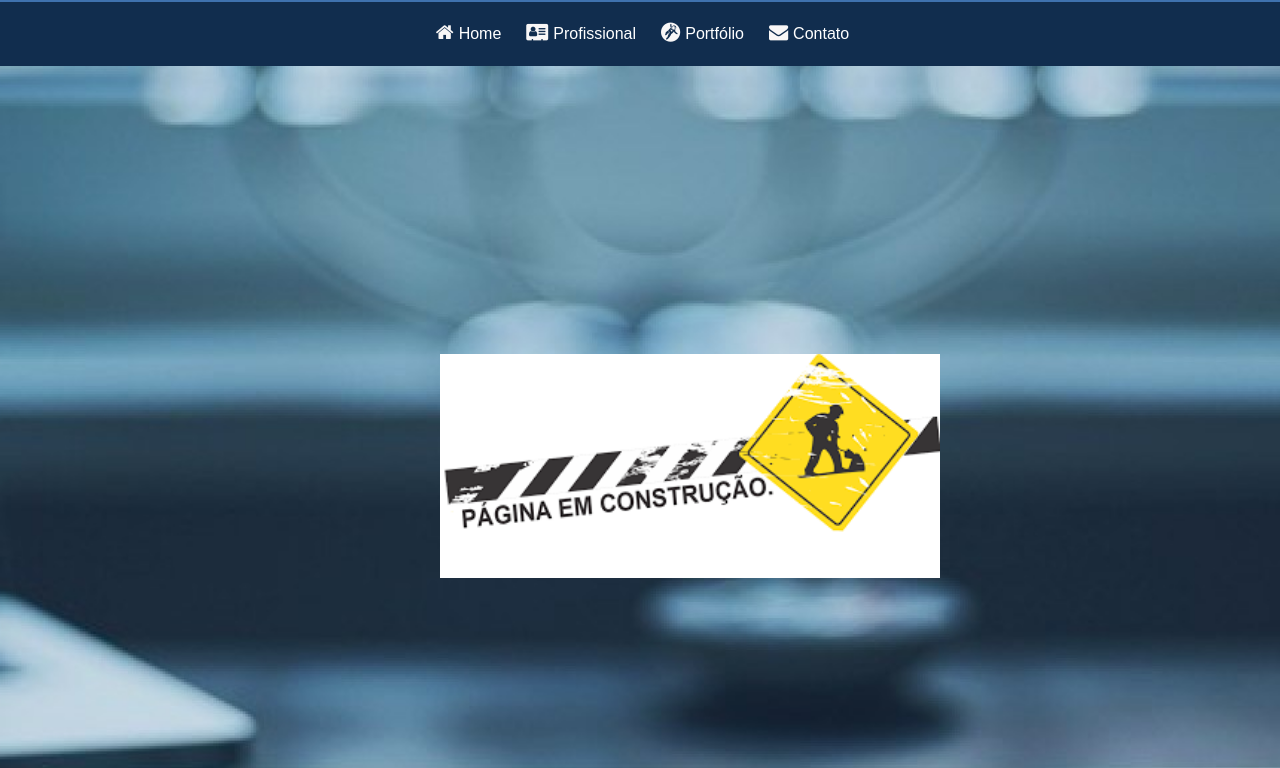
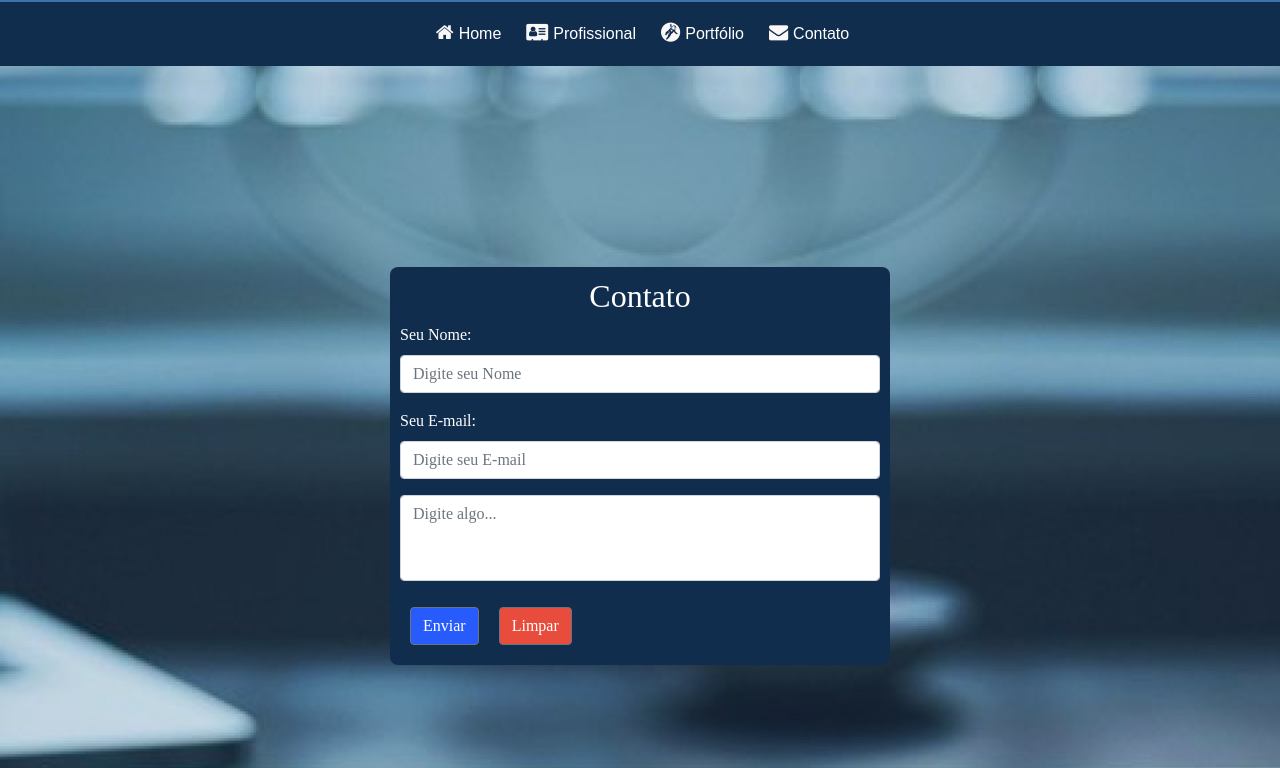
Before and after one commit to yurirolandi/Vue-Portfolio, a Vue app: page /contato in a window 1280 px wide. Shown: the top 768 px of the page. Built offline with nearby package versions, Linux system fonts and the light colour scheme; what vue2-smooth-scroll would draw is missing.

Commit message:
Atualização do contato

```diff
--- a/package.json
+++ b/package.json
@@ -21,6 +21,7 @@
     "register-service-worker": "^1.6.2",
     "smooth-scroll": "^16.1.0",
     "vue": "^2.6.10",
+    "vue-burger-menu": "^2.0.2",
     "vue-cli-plugin-bootstrap-vue": "^0.4.0",
     "vue-generate-component": "^2.0.0",
     "vue-router": "^3.0.3",
--- a/src/assets/scss/_partial/_variables.scss
+++ b/src/assets/scss/_partial/_variables.scss
@@ -25,3 +25,4 @@ $color-azul-claro:  #6ddcfa;
 $color-verde:       #27ae60;
 $color-amarelo:     #f1c40f;
 $color-laranja:     #e74c3c;
+$color-vermeho:     #aa1505;
--- a/src/components/Top/Top.html
+++ b/src/components/Top/Top.html
@@ -7,6 +7,5 @@
         <router-link tag="li" to="/" class="header-item"><a><i class="fa fa-grav"></i>Portfólio</a></router-link>
         <router-link tag="li" to="/contato" class="header-item"><a><i class="fa fa-envelope"></i>Contato</a></router-link>
       </ul>
-
     </nav>
 </section>
--- a/src/components/Top/Top.js
+++ b/src/components/Top/Top.js
@@ -1,4 +1,5 @@
+
 export default {
-  name: 'top',
+  name: 'top'
 
 }
--- a/src/components/Top/Top.scss
+++ b/src/components/Top/Top.scss
@@ -36,14 +36,77 @@
         }
       }
     }
-
-
   }
 }
 
-@media only screen and (max-width: 320px) {
+@media only screen and (max-width: 780px) {
+ .header{
+  .mobile-btn {
+    display: block;
+    color: white;
+    width: 36px;
+    height: 36px;
+    border-top: 4px solid;
+    margin: 20px 20px 0 0;
+    float: right;
+    position: relative;
+    cursor: pointer;
+    -webkit-backface-visibility: hidden;
 
+    &::after,
+    &::before {
+      content: "";
+      display: block;
+      height: 4px;
+      margin-top: 6px;
+      background: currentColor;
+      position: relative;
+      transition: transform 0.2s ease;
+    }
+
+    .mobile-btn.active {
+      border-top-color: transparent;
+    }
+
+    .mobile-btn.active::after {
+      margin-top: 0px;
+      top: 2px;
+      transform: rotate(45deg);
+    }
+
+    .mobile-btn.active::before {
+      margin-top: 0px;
+      top: 6px;
+      transform: rotate(135deg);
+    }
+
+    .menu-nav.mobile-menu {
+      position: fixed;
+      background: #56cc9d;
+      padding: 10px;
+      top: 60px;
+      right: 0px;
+      opacity: 0;
+      visibility: hidden;
+      transform: translate3d(60px, 0px, 0px);
+      transition: 0.3s;
+    }
+
+    .menu-nav.mobile-menu.active {
+      opacity: 1;
+      visibility: visible;
+      transform: translate3d(0px, 0px, 0px);
+    }
+
+    .menu-nav.mobile-menu li {
+      display: block;
+    }
+
+    .menu-nav.mobile-menu li a {
+      border-top: 2px solid;
+      width: 100%;
+      text-align: center;
+    }
   }
-  @media only screen and (max-width: 480px) {
-
-  }
+ }
+}
--- /dev/null
+++ b/src/components/templats/Contato.vue
@@ -0,0 +1,101 @@
+<template>
+  <div class="formulario">
+    <h2>Contato</h2>
+
+
+    <b-form @submit="onSubmit" @reset="onReset" v-if="show">
+      <b-form-group id="input-group-2" label="Seu Nome:" label-for="input-2">
+        <b-form-input id="input-2" v-model="form.name" required placeholder="Digite seu Nome"></b-form-input>
+      </b-form-group>
+
+      <b-form-group id="input-group-1" label="Seu E-mail:" label-for="input-1">
+        <b-form-input
+          id="input-1"
+          v-model="form.email"
+          type="email"
+          required
+          placeholder="Digite seu E-mail"
+        ></b-form-input>
+      </b-form-group>
+
+      <b-form-group id="input-group-1" label-for="input-3">
+        <b-form-textarea
+          id="textarea"
+          v-model="form.text"
+          placeholder="Digite algo..."
+          rows="3"
+          max-rows="6"
+        ></b-form-textarea>
+      </b-form-group>
+
+      <b-button type="submit" @click="enviar" class="btnSub">Enviar</b-button>
+      <b-button type="reset" class="btnReset">Limpar</b-button>
+    </b-form>
+  </div>
+</template>
+
+<script>
+export default {
+  name: "Contato",
+  data() {
+    return {
+      form: {
+        email: "",
+        name: "",
+        text: ""
+      },
+      show: true
+    };
+  },
+  methods: {
+    onSubmit(evt) {
+      evt.preventDefault();
+    },
+
+    enviar() {
+      this.$http.post("form.json", this.form).then(resp => {
+        this.form.name = "";
+        this.form.email = "";
+        this.form.text = "";
+      });
+    },
+    onReset(evt) {
+      evt.preventDefault();
+      this.form.email = "";
+      this.form.name = "";
+      this.form.text = "";
+      this.show = false;
+      this.$nextTick(() => {
+        this.show = true;
+      });
+    }
+  }
+};
+</script>
+
+<style lang="scss">
+@import "../../assets/scss/main";
+.formulario {
+  font-family: Montserrat;
+  h2 {
+    text-align: center;
+    font-family: Montserrat;
+  }
+  .btnSub,
+  .btnReset {
+    margin: 10px;
+  }
+  .btnSub {
+    background-color: $color-primaria;
+    &:hover {
+      background-color: $color-verde;
+    }
+  }
+  .btnReset {
+    background-color: $color-laranja;
+    &:hover {
+      background-color: $color-vermeho;
+    }
+  }
+}
+</style>
--- a/src/components/templats/PainelAbout.vue
+++ b/src/components/templats/PainelAbout.vue
@@ -75,7 +75,7 @@ export default {
 @import '../../assets/scss/main';
 .about-conteudo {
     display: flex;
-    padding: 10px;
+    padding-bottom: 90px !important;
     justify-content: space-around;
     flex-wrap: wrap;
 
--- a/src/router.js
+++ b/src/router.js
@@ -14,14 +14,14 @@ export default new Router({
       component: Home
     },
     {
-      path: '/Contato',
-      name: 'contato',
-      component: () => import('./views/Contato/index.vue')
-    },
-    {
       path: '/Profissional',
       name: 'profissional',
       component: () => import('./views/Professional/index.vue')
+    },
+    {
+      path: '/contato',
+      name: 'contato',
+      component: () => import('./views/Contato/index.vue')
     }
   ]
 })
--- a/src/views/Contato/Contato.html
+++ b/src/views/Contato/Contato.html
@@ -1,31 +1,5 @@
-<section class="contato">
-  <!-- <b-alert class="size" show dismissible v-for="mensagem in mensagens" :key="mensagem.texto" :variante="mensagem.tipo">
-    {{ mensagem.tipo }}
-  </b-alert>
-
-  <b-card class="size">
-    <div class="titulo">Contato</div>
-    <b-form-group label="Nome:">
-      <b-form-input type="text" size="lg" v-model="usuario.nome" placeholder="Informe o Nome">
-      </b-form-input>
-    </b-form-group>
-
-    <b-form-group label="E-mail:">
-      <b-form-input type="email" size="lg" v-model="usuario.email" placeholder="Informe o E-mail">
-      </b-form-input>
-    </b-form-group>
-
-
-
-    <b-form-textarea id="textarea"  v-model="usuario.texto" placeholder="Digite aqui..." rows="3"
-      max-rows="6">
-    </b-form-textarea>
-
-    <hr>
-
-    <b-button
-     @click="enviar" size="lg" variant="success" class="btn" v-bind:disabled="!isValid">Enviar
-    </b-button>
-  </b-card> -->
-  <img src="../../assets/img/pgconstrucao.png" alt="Em construção">
+<section id="contato">
+    <div class="contato__formulario">
+        <Contato />
+    </div>
 </section>
--- a/src/views/Contato/Contato.js
+++ b/src/views/Contato/Contato.js
@@ -1,34 +1,14 @@
+import Contato from '../../components/templats/Contato';
+
+
+
+
+
 export default {
   name: 'contato',
-  components: {},
-  props: [],
-  data () {
-    return {
-      mensagens: [],
-      usuario: {
-        nome: null,
-        email: null,
-        texto: null
-      }
-    }
+
+  components: {
+    Contato
   },
-  computed: {
-    isValid: function () {
-      return this.name != '' && this.email != ''
-    }
-  },
-  methods: {
-    enviar(){
-      this.$http.post('usuario.json', this.usuario)
-      // .then(resp => {
-      //   this.usuario.nome =''
-      //   this.usuario.email = ''
-      //   this.usuario.texto = ''
-      //   this.mensagens.push({
-      //     texto: 'Operação realizada com sucesso!',
-      //     tipo: 'success'
-      //   })
-      // })
-    }
-  }
+
 }
--- a/src/views/Contato/Contato.scss
+++ b/src/views/Contato/Contato.scss
@@ -1,39 +1,27 @@
 @import '../../assets/scss/main.scss';
 @import '../../assets/scss/_partial/_variables';
-.contato {
+#contato {
     background-image: url('../../assets/img/contato.jpg');
     background-repeat: no-repeat;
-    height: 600px;
+    height: 100vh;
     background-attachment: fixed;
     background-size: cover;
     background-position: top;
+    padding: 30px;
+
+    display: flex;
+    flex-wrap: wrap;
+    justify-content: center;
+    align-items: center;
+    align-content: center;
 
 
-    img{
+    .contato__formulario{
+        background-color: $color-base;
+        color: $color-branca;
+        padding: 10px;
         width: 500px;
-        margin-left: 400px;
+        border-radius: 8px;
     }
 
-
-    // .btn{
-    //     display: block;
-    //     background: $color-primaria;
-    //     cursor: pointer;
-    //     padding: 14px 0;
-    //     color: $color-branca;
-    //     margin-top: 20px;
-    //     width: 100%;
-    // }
-
-    // .size{
-    //     width: 50%;
-    //     align-self: center;
-    //     display: flex;
-
-    //     .titulo{
-    //         font-size: 1.8em;
-    //         text-align: center;
-    //     }
-    // }
-
 }
--- a/src/views/Home.vue
+++ b/src/views/Home.vue
@@ -2,6 +2,7 @@
   <div class="home">
     <Inicial />
     <About />
+    <Contato />
   </div>
 </template>
 
@@ -10,13 +11,15 @@
 
 import Inicial from '../components/Inicial/index.vue';
 import About from '../components/About/index.vue';
+import Contato from '../views/Contato/index.vue';
 
 
 export default {
   name: 'home',
   components: {
     Inicial,
-    About
+    About,
+    Contato
   }
 }
 </script>
```
Also changed, not shown: 1 other file (tests, documents, lock files or other folders).
